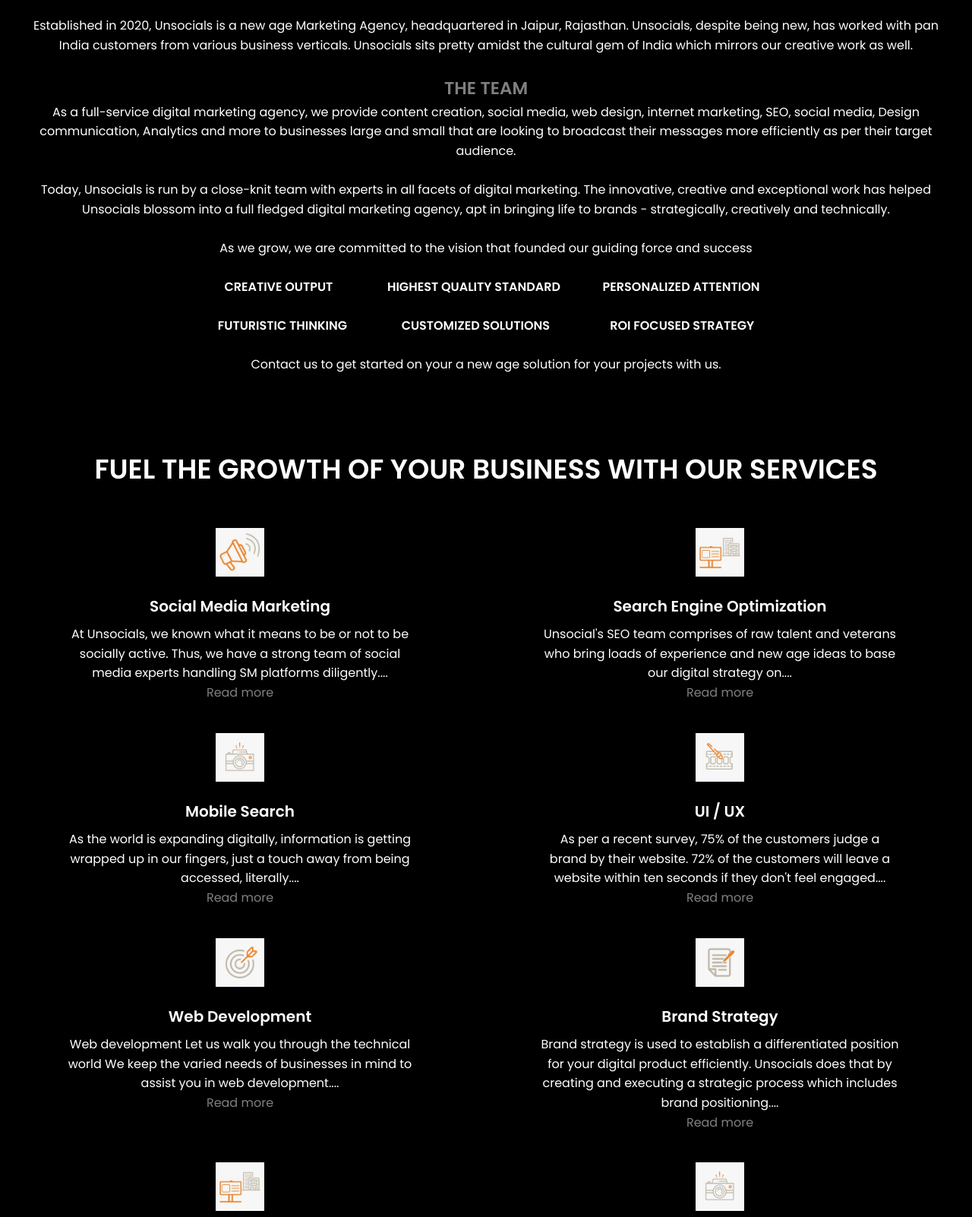
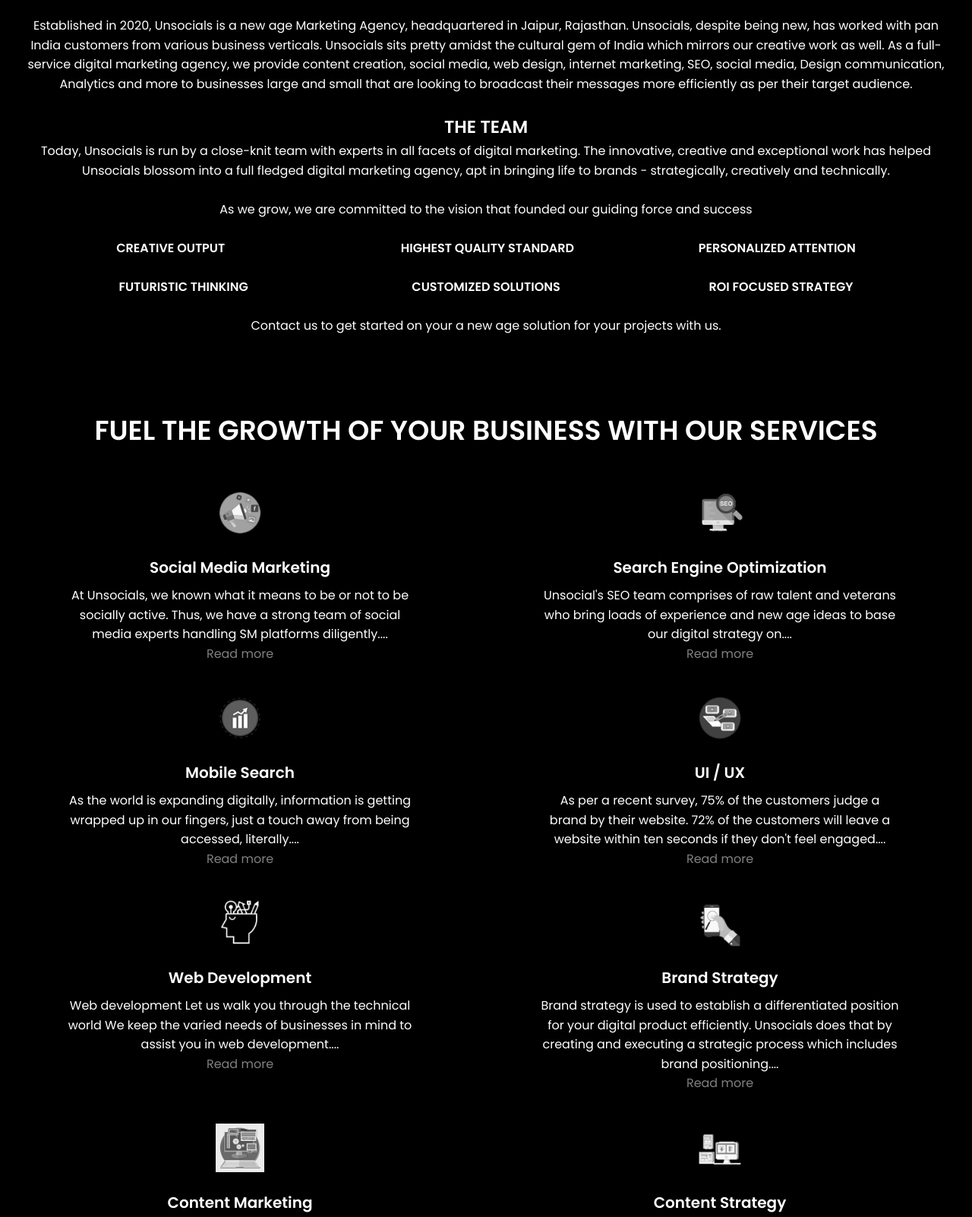
Before and after one commit to abhishekchandra2522k/company-landing-page, a plain HTML site: page index.html in a window 1280 px wide. Shown: the part 1140-2742 px from the top of the page at 76% size. Drawn offline with nearby package versions, Linux system fonts and the light colour scheme; a web font is replaced by a local one.

Commit message:
Most probably final commit

```diff
--- a/assets/css/styles.css
+++ b/assets/css/styles.css
@@ -325,19 +325,19 @@
   }
 
   33%{
-    background: linear-gradient(rgba(236, 204, 204, 0.233),rgba(255, 133, 63, 0.336));
+    background: linear-gradient(rgba(245, 212, 212, 0.541),rgba(255, 63, 63, 0.76));
     -webkit-background-clip: text;
     /* opacity: 0.8; */
   }
 
   66%{
-    background: linear-gradient(rgb(250, 245, 245),rgb(0, 255, 255));
+    background: linear-gradient(rgb(182, 235, 85),rgb(0, 255, 255));
     -webkit-background-clip: text;
     /* opacity: 0.6; */
   }
 
   100% {
-      background: linear-gradient(#ffffff69, #888dd669);
+      background: linear-gradient(#3e53c969, #3441f0a8);
       -webkit-background-clip: text;
       opacity: 0.4;
   }
--- a/index.html
+++ b/index.html
@@ -63,20 +63,18 @@
                         <h2 class="section-title about__initial">SMALL AND BIG DIGITAL BUSINESS <span class="changeclr">SOLUTIONS</span></h2>
                         <p class="about__description" style="font-family: 'Poppins', sans-serif;"> Established in 2020, Unsocials is a new age Marketing Agency, headquartered in Jaipur, Rajasthan.
  Unsocials, despite being new, has worked with pan India customers from various business verticals.
-  Unsocials sits pretty amidst the cultural gem of India which mirrors our creative work as well.<br><br>
-
-<b style="color: gray; font-size: 23px;">THE TEAM</b><br>
+  Unsocials sits pretty amidst the cultural gem of India which mirrors our creative work as well.
      As a full-service digital marketing agency, we provide content creation, social media, web design, internet marketing, SEO, social media,
      Design communication, Analytics and more to businesses large and small
      that are looking to broadcast their messages more efficiently as per their target audience. <br><br>
-
+     <b style="font-size: 23px;">THE TEAM</b><br>
     Today, Unsocials is run by a close-knit team with experts in all facets of digital marketing.  The innovative, creative and exceptional
-    work has helped Unsocials blossom into a full fledged digital marketing agency, apt in bringing life to brands - strategically, creatively and technically. <br><br>
+    work has helped <br> Unsocials blossom into a full fledged digital marketing agency, apt in bringing life to brands - strategically, creatively and technically. <br><br>
 
     As we grow, we are committed to the vision that founded our guiding force and success <br><br>
 
-            <b style="text-align: center;">&emsp;CREATIVE OUTPUT&emsp;&emsp;&emsp;&emsp;&nbsp; HIGHEST QUALITY STANDARD&emsp;&emsp;&emsp;&nbsp; PERSONALIZED ATTENTION<br><br>
-                FUTURISTIC THINKING &emsp;&emsp;&emsp;&emsp; CUSTOMIZED SOLUTIONS&emsp;&emsp;&emsp;&emsp;&nbsp;&nbsp;&nbsp; ROI FOCUSED STRATEGY</b><br><br>
+            <b style="text-align: center;">CREATIVE OUTPUT&emsp;&emsp;&emsp;&emsp;&emsp;&emsp;&emsp;&emsp;&emsp;&emsp;&emsp;&emsp;&emsp;&emsp;&nbsp; HIGHEST QUALITY STANDARD&emsp;&emsp;&emsp;&emsp;&emsp;&emsp;&emsp;&emsp;&emsp;&emsp; PERSONALIZED ATTENTION<br><br>
+                FUTURISTIC THINKING  &emsp;&emsp;&emsp;&emsp;&emsp;&emsp;&emsp;&emsp;&emsp;&emsp;&emsp;&emsp;&emsp;&nbsp;CUSTOMIZED SOLUTIONS&emsp;&emsp;&emsp;&emsp;&emsp;&emsp;&emsp;&emsp;&emsp;&emsp;&emsp;&emsp; ROI FOCUSED STRATEGY</b><br><br>
 
 Contact us to get started on your a new age solution for your projects with us.
                         </p>
@@ -91,9 +89,9 @@
 
                 <div class="services__container  bd-grid">
                     <div class="services__content">
-                        <img src="assets/img/9.jpeg" class="services__img"/>
+                        <img src="assets/img/1.png" class="services__img"/>
                         <h3 class="services__title">Social Media Marketing</h3>
-                        <p class="services__description">At Unsocials, we known what it means to be or not to be socially active. Thus, we have a strong team of social media experts handling SM platforms diligently<span id="dots">....</span><span id="more"> Being a social media agency in Jaipur, we understand the absence of a hard hitting social media advertising for your business and how adversely it can affect your digital marketing campaign.
+                        <p class="services__description">At Unsocials, we known what it means to be or not to be socially active. Thus, we have a strong team of social media experts handling SM platforms diligently<span id="dots">....</span><span id="more"> Being a social media agency, we understand the absence of a hard hitting social media advertising for your business and how adversely it can affect your digital marketing campaign.
 
                             Our main aim is to put you ahead along with your brand using all digital assets. Whether it's paid social, organic search or graphics, we know how to creatively put your brand across the spectrum to increase awareness, garner more customers or promote an ongoing campaign.
 
@@ -101,7 +99,7 @@
                     </div>
 
                     <div class="services__content">
-                        <img src="assets/img/8.jpeg" class="services__img"/>
+                        <img src="assets/img/2.png" class="services__img"/>
                         <h3 class="services__title">Search Engine Optimization</h3>
                         <p class="services__description">Unsocial's SEO team comprises of raw talent and  veterans who bring loads of experience and new age ideas to base our digital strategy on.<span id="dots2">...</span><span id="more2">
                             Unlock your virtual potential
@@ -111,7 +109,7 @@
                     </div>
 
                     <div class="services__content">
-                        <img src="assets/img/4.jpeg" class="services__img"/>
+                        <img src="assets/img/3.png" class="services__img"/>
                         <h3 class="services__title">Mobile Search</h3>
                         <p class="services__description">As the world is expanding digitally, information is getting wrapped up in our fingers, just a touch away from being accessed, literally<span id="dots1">....</span><span id="more1"> We know that Google unified search and the size of the mobile make it challenging, mobile Search is important to you and your users.
                             Our mobile Search optimization includes better and lighter HTML pages, reduced bounce rates, localized searches, faster loading rate and better customer retention. The mobile Search is a never ending journey with voice search taking over the world in what we call as a paradigm shift.</span><br> <a onclick="myFunction1()" id="myBtn1" style="color: gray;">Read more</a></p>
@@ -119,7 +117,7 @@
                     </div>
 
                     <div class="services__content">
-                        <img src="assets/img/5.jpeg" class="services__img"/>
+                        <img src="assets/img/4.png" class="services__img"/>
                         <h3 class="services__title">UI / UX</h3>
                         <p class="services__description">As per a recent survey, 75% of the customers judge a brand by their website.
 
@@ -144,7 +142,7 @@
                     </div>
 
                     <div class="services__content">
-                        <img src="assets/img/6.jpeg" class="services__img"/>
+                        <img src="assets/img/5.png" class="services__img"/>
                         <h3 class="services__title">Web  Development</h3>
                         <p class="services__description">Web development
 
@@ -159,7 +157,7 @@
                     </div>
 
                     <div class="services__content">
-                        <img src="assets/img/7.jpeg" class="services__img"/>
+                        <img src="assets/img/6.png" class="services__img"/>
                         <h3 class="services__title">Brand Strategy</h3>
                         <p class="services__description">
 
@@ -176,7 +174,7 @@
                     </div>
 
                     <div class="services__content">
-                        <img src="assets/img/8.jpeg" class="services__img"/>
+                        <img src="assets/img/7.png" class="services__img"/>
                         <h3 class="services__title">Content Marketing</h3>
                         <p class="services__description">Content is the foremost thing on your website that will create a lasting impression on clients and customers alike. You have a winning chance to stand out of the crowd by having quality and authentic content<span id="dots6">....</span><span id="more6">
 
@@ -188,7 +186,7 @@
                     </div>
 
                     <div class="services__content">
-                        <img src="assets/img/4.jpeg" class="services__img"/>
+                        <img src="assets/img/8.png" class="services__img"/>
                         <h3 class="services__title">Content Strategy</h3>
                         <p class="services__description">Our communication strategy team produces various content marketing services. Our content and communication strategy is based on the main principle of delivering unique, quality content relevant to the target audience<span id="dots7">....</span><span id="more7">Therefore, reading and analysing the minds of our customers is our go to motto!
                             We take pride in our work - be it through pictures, graphics, taglines, blogs or logos. We know how to cook the perfect medley or words and letters to spin a web of enchantment for your customers to engage them. To know how we brainstorm, create and publish content in ingenious ways, get in touch with us today.</span><br> <a onclick="myFunction7()" id="myBtn7" style="color: gray;">Read more</a></p>
```
Also changed, not shown: assets/img/1.png (added), assets/img/101.png (deleted), assets/img/2.png (added), assets/img/3.jpeg (deleted), assets/img/3.png (added), assets/img/4.jpeg (deleted), assets/img/4.png (added), assets/img/5.jpeg (deleted), assets/img/5.png (added), assets/img/6.jpeg (deleted), assets/img/6.png (added), assets/img/7.jpeg (deleted), assets/img/7.png (added), assets/img/8.jpeg (deleted), 3 more files.
